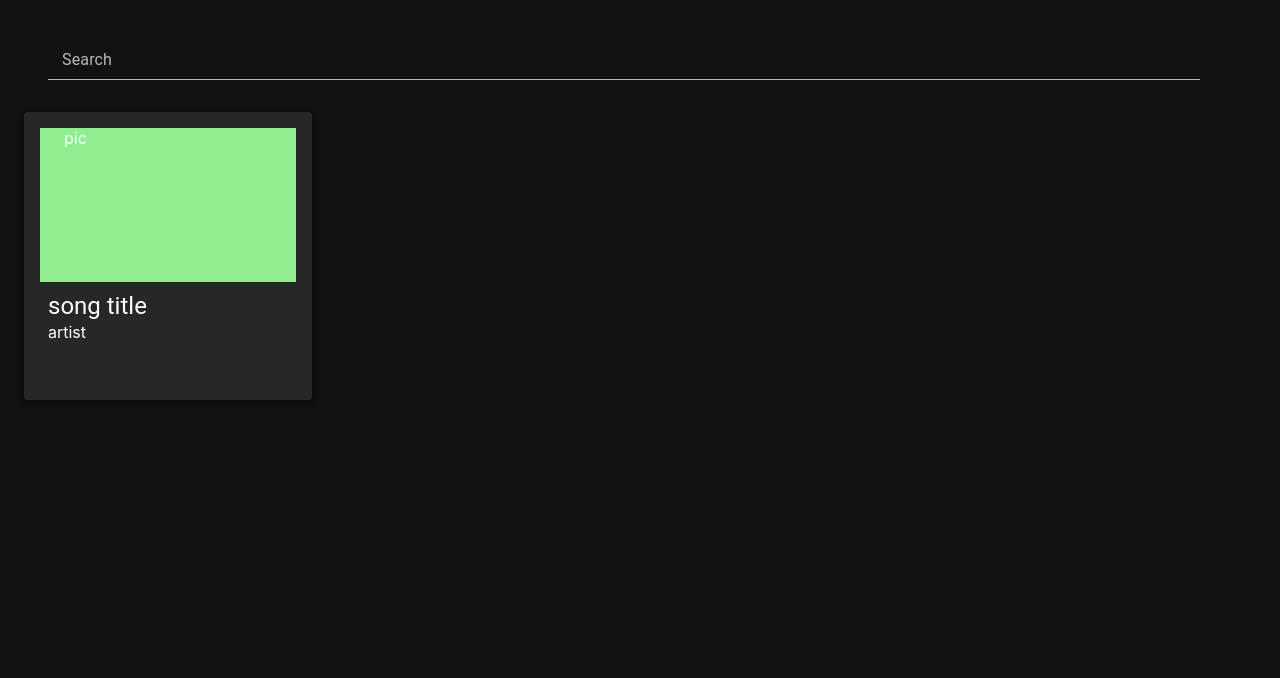
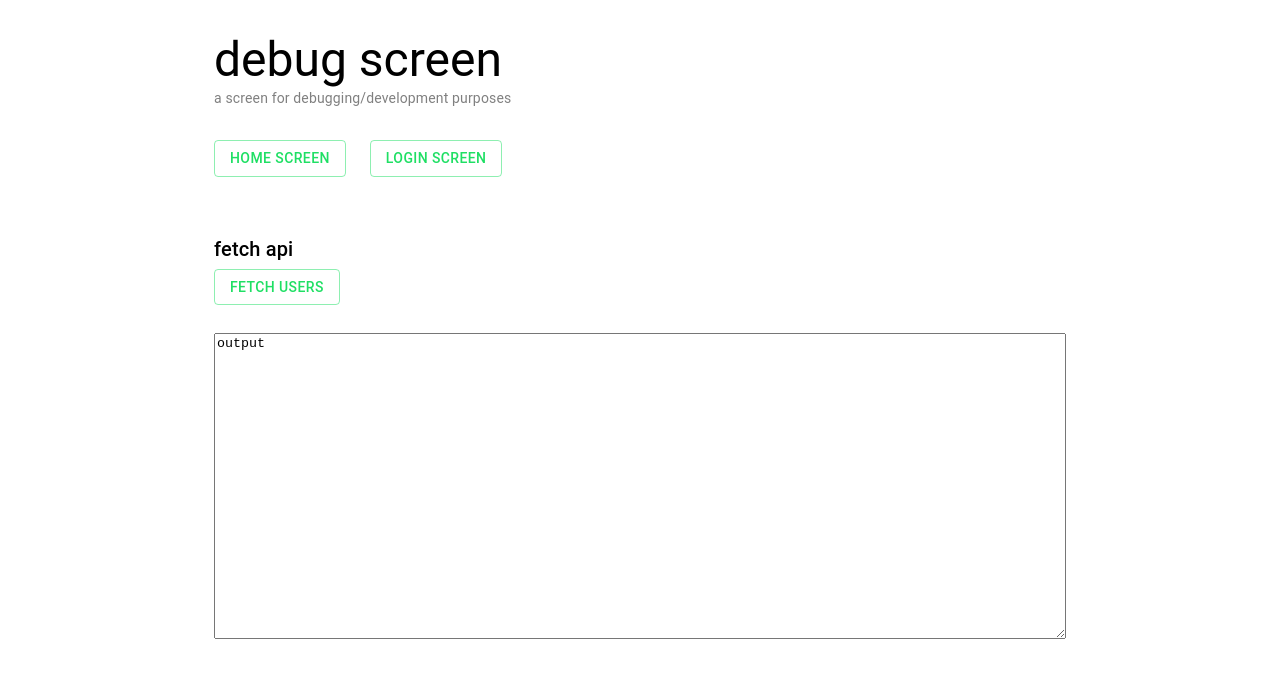
Before and after one commit to tna113/spotifywfriends, a React (Create React App) app in the folder client/: page / in a window 1280 px wide. Shown: the top 678 px of the page. Built offline with nearby package versions, Linux system fonts and the light colour scheme.

Commit message:
create debug screen (#3)
* debug screen

```diff
--- a/client/src/features/debug/DebugScreen.jsx
+++ b/client/src/features/debug/DebugScreen.jsx
@@ -1,10 +1,38 @@
 import React from "react";
+import { Button, Typography } from "@mui/material";
+import { Link } from "react-router-dom";
 import Page from "../../components/Page";
+
+const buttonBox = {
+    display: 'flex',
+    flexDirection: 'row',
+    gap: '1.5em',
+    marginBottom: '1.5em',
+}
+const apiBox = {
+    display: 'flex',
+    flexDirection: 'column',
+    gap: '4px',
+}
 
 export default function DebugScreen() {
     return (
         <Page title="debug screen" subtitle="a screen for debugging/development purposes">
-            <p>content</p>
+            <div style={buttonBox}>
+                <Link to="/home">
+                    <Button variant="outlined">home screen</Button>
+                </Link>
+                <Button variant="outlined">login screen</Button>
+            </div>
+
+
+            <div style={apiBox}>
+                <Typography variant="h6">fetch api</Typography>
+                <div style={buttonBox}>
+                    <Button variant="outlined">fetch users</Button>
+                </div>
+                <textarea rows="20">output</textarea>
+            </div>
         </Page>
     )
 }
--- a/client/src/index.js
+++ b/client/src/index.js
@@ -15,11 +15,11 @@ const root = ReactDOM.createRoot(document.getElementById("root"));
 const router = createBrowserRouter([
   {
     path: "/",
-    element: <App />,
+    element: <DebugScreen />,
   },
   {
-    path: "/debug",
-    element: <DebugScreen />
+    path: "/home",
+    element: <App />
   }
 ]);
 
```
